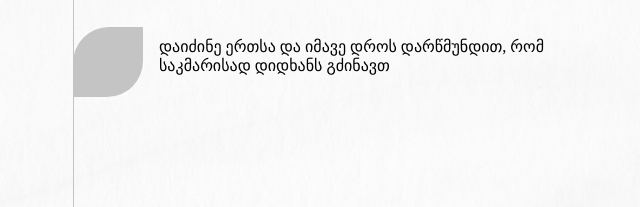
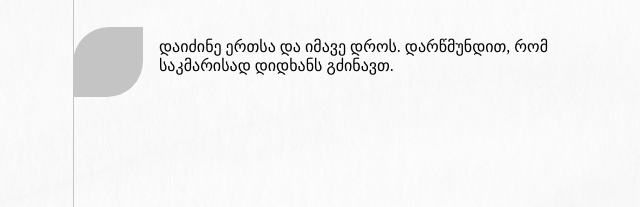
Before and after one commit to JutaDzigava/Homework-8.1, a plain HTML site: page index.html in a window 1280 px wide. Shown: the part 815-1022 px from the top of the page, 635-1275 px from the left. Drawn offline with Linux system fonts and the light colour scheme.

Commit message:
text correction

```diff
--- a/index.html
+++ b/index.html
@@ -47,8 +47,8 @@
             </div>
             <div class="tree-leaf3">
                 <div class="leaf3"></div>
-                <p >დაიძინე ერთსა და იმავე დროს
-                    დარწმუნდით, რომ საკმარისად დიდხანს გძინავთ
+                <p >დაიძინე ერთსა და იმავე დროს.
+                    დარწმუნდით, რომ საკმარისად დიდხანს გძინავთ.
                 </p>
             </div>
         </div>
```
